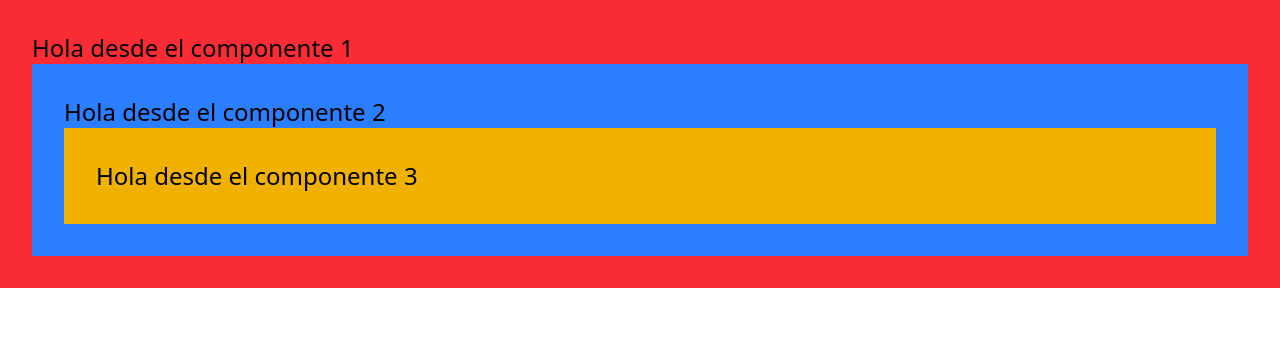
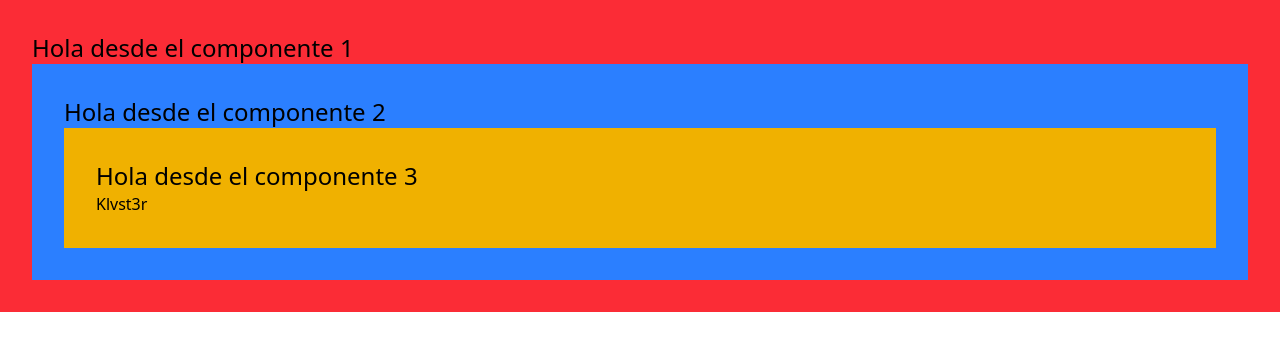
Before and after one commit to Klvst3r/vue3, a Vue app: page / in a window 1280 px wide. Shown: the top 350 px of the page. Built offline with nearby package versions, Linux system fonts and the light colour scheme.

Commit message:
3.7 Paso de valores entrecomponentes

```diff
--- a/src/components/OneComponent.vue
+++ b/src/components/OneComponent.vue
@@ -1,11 +1,19 @@
 <script setup>
+import { ref } from 'vue'
 import TwoComponent from '@/components/TwoComponent.vue'
+
+
+
+const nombre = ref('Klvst3r');
+//const nombre = ref('')
 </script>
 
 <template>
   <div class="bg-red-500 p-8">
     <p class="text-2xl">Hola desde el componente 1</p>
-    <TwoComponent />
+
+
+    <TwoComponent :nombre/>
   </div>
 </template>
 
--- a/src/components/ThreeComponent.vue
+++ b/src/components/ThreeComponent.vue
@@ -1,10 +1,12 @@
 <script setup>
 import TwoComponent from '@/components/TwoComponent.vue'
+const props = defineProps(['nombre'])
 </script>
 
 <template>
   <div class="bg-yellow-500 p-8">
     <p class="text-2xl">Hola desde el componente 3</p>
+    <p>{{ props.nombre }}</p>
   </div>
 </template>
 
--- a/src/components/TwoComponent.vue
+++ b/src/components/TwoComponent.vue
@@ -1,11 +1,13 @@
 <script setup>
 import ThreeComponent from '@/components/ThreeComponent.vue'
+
+const props = defineProps(['nombre']);
 </script>
 
 <template>
   <div class="bg-blue-500 p-8">
     <p class="text-2xl">Hola desde el componente 2</p>
-    <ThreeComponent />
+    <ThreeComponent :nombre/>
   </div>
 </template>
 
```
Also changed, not shown: 1 other file (tests, documents, lock files or other folders).
